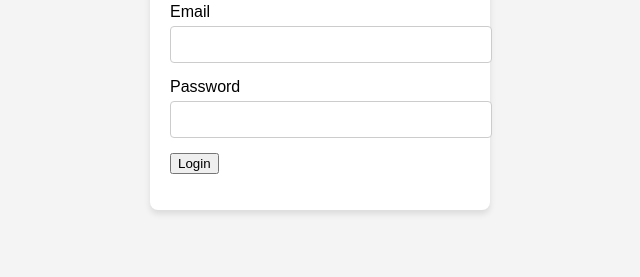
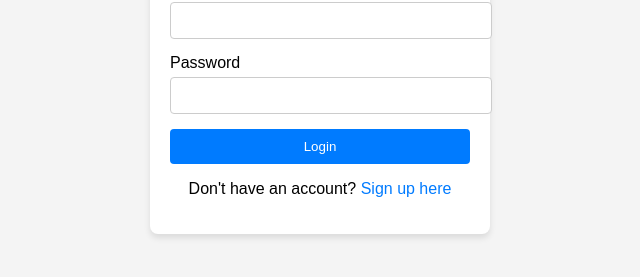
Before and after one commit to eediallo/live-chat-app, a plain HTML site: page frontend/public/login.html in a window 1280 px wide. Shown: the part 343-620 px from the top of the page, without its empty margins (320-960 px from the left). Drawn offline with Linux system fonts and the light colour scheme.

Commit message:
add login and registration page links for user navigation

```diff
--- a/frontend/public/login.html
+++ b/frontend/public/login.html
@@ -65,9 +65,13 @@
                 <label for="password">Password</label>
                 <input type="password" id="password" name="password" required>
             </div>
-            <button type="submit" id="login-btn">Login</button>
+            <button type="submit" id="login-btn" class="login-button">Login</button>
         </form>
         <p id="msg"></p>
+        <p style="text-align: center; margin-top: 15px;">
+            Don't have an account? <a href="/signup.html" style="color: #007BFF; text-decoration: none;">Sign up here</a>
+        </p>
+    </div></p>
     </div>
 </body>
 </html>
```
Also changed, not shown: frontend/public/register.html (+3 -0 lines).
